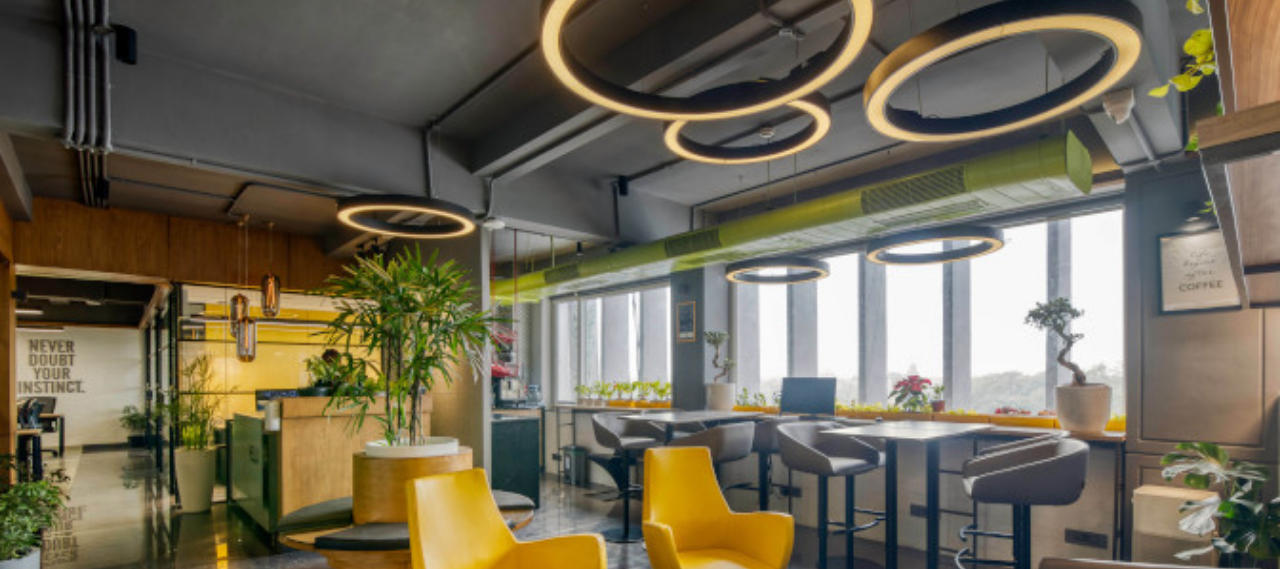
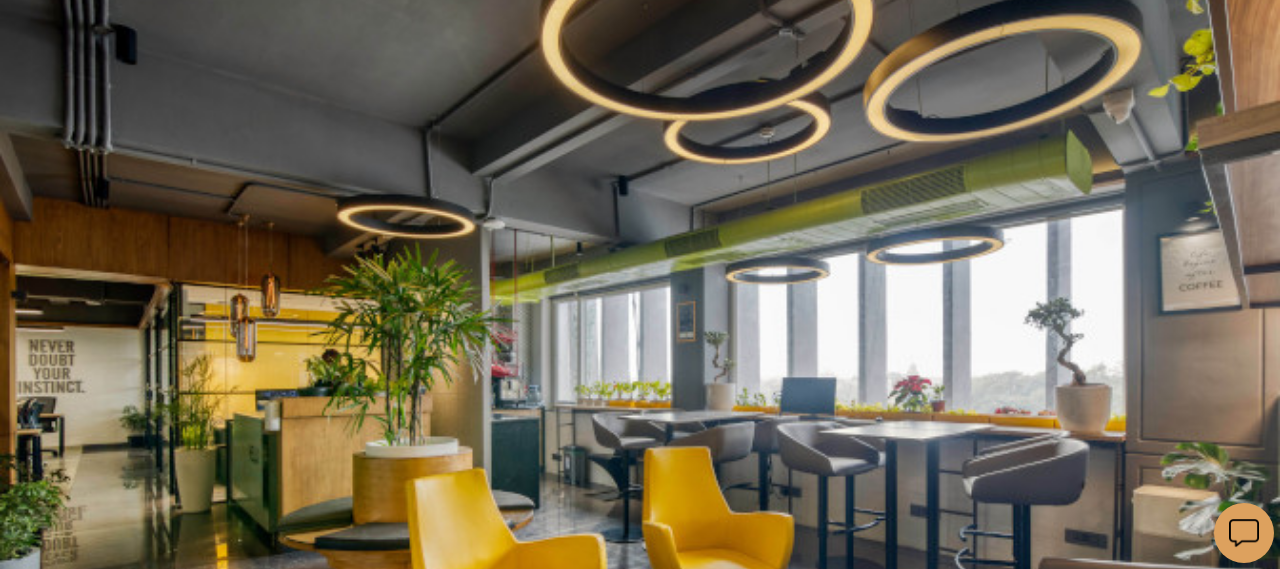
Before and after one commit to banerjee08/Co-working-space, a website built with Vite: page index.html in a window 1280 px wide. Shown: the part 231-800 px from the top of the page. Built offline with nearby package versions, Linux system fonts and the light colour scheme.

Commit message:
Final copy

```diff
--- a/index.css
+++ b/index.css
@@ -57,6 +57,7 @@ ul{
     display: flex;
     gap: 20px;
     padding: 25px 30px;
+    justify-content: space-between;
 }
 
 button{
@@ -73,86 +74,18 @@ button{
     display: block;
 }
 
-
-
-
-
-/* body {
-    margin: 0;
-    padding: 0;
-    font-family: 'Montserrat', sans-serif;
-    color: #282828;
+.chatbox-bg{
+    background: #dda15e;
+    width: 60px;
+    height: 60px;
+    border-radius: 50%;
+    display: flex;
+    position: fixed;
+    bottom: 6px;
+    right: 6px;
 }
 
-header {
-    background-color: #282828;
-    color: whitesmoke;
+.chatbox-img{
+    width: 50%;
+    margin: auto;
 }
-
-.logo {
-    font-size: 18px;
-    font-weight: 700;
-}
-
-ul {
-    display: flex;
-    list-style-type: none;
-    align-items: center;
-    margin: 0;
-    padding: 25px;
-    gap: 10px
-}
-
-li {
-    cursor: pointer;
-}
-
-.icon {
-    width: 25px;
-}
-
-.align-right {
-    margin-left: auto;
-}
-
-h1 {
-    font-size: 40px;
-    font-weight: 400;
-    margin: 30px 25px;
-}
-
-.item {
-    position: relative;
-}
-
-.item-img {
-    display: block;
-    width: 100%;
-}
-
-.caption {
-    display: flex;
-    justify-content: space-between;
-    gap: 20px;
-    margin: 0 25px;
-}
-
-.img-banner {
-    position: absolute;
-    top: 0;
-    left: 0;
-    background-color: #cd6858;
-    color: whitesmoke;
-    padding: 10px;
-}
-
-button {
-    align-self: center;
-    border: none;
-    background-color: #cd6858;
-    color: whitesmoke;
-    padding: 10px 15px;
-    font-weight: 700;
-    cursor: pointer;
-}
- */
--- a/index.html
+++ b/index.html
@@ -55,6 +55,9 @@
 				</div>
 			</section>
 
+			<div class="chatbox-bg">
+				<img src="images/message.png" class="chatbox-img" alt="chatbox">
+			</div>
 		</main>
 	</body>
 </html>
```
Also changed, not shown: 1 other file.
